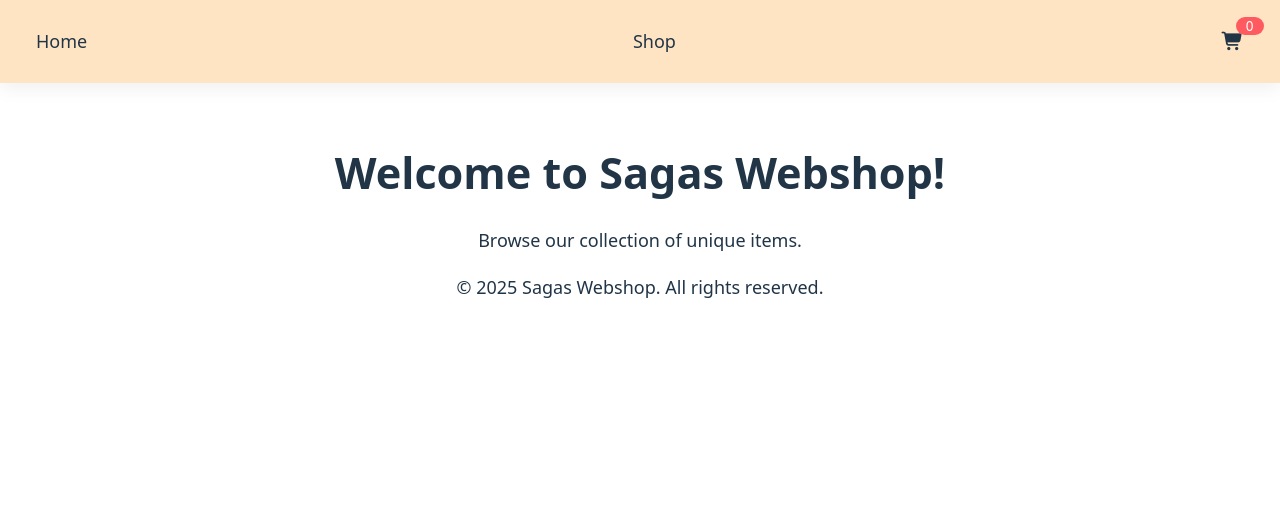
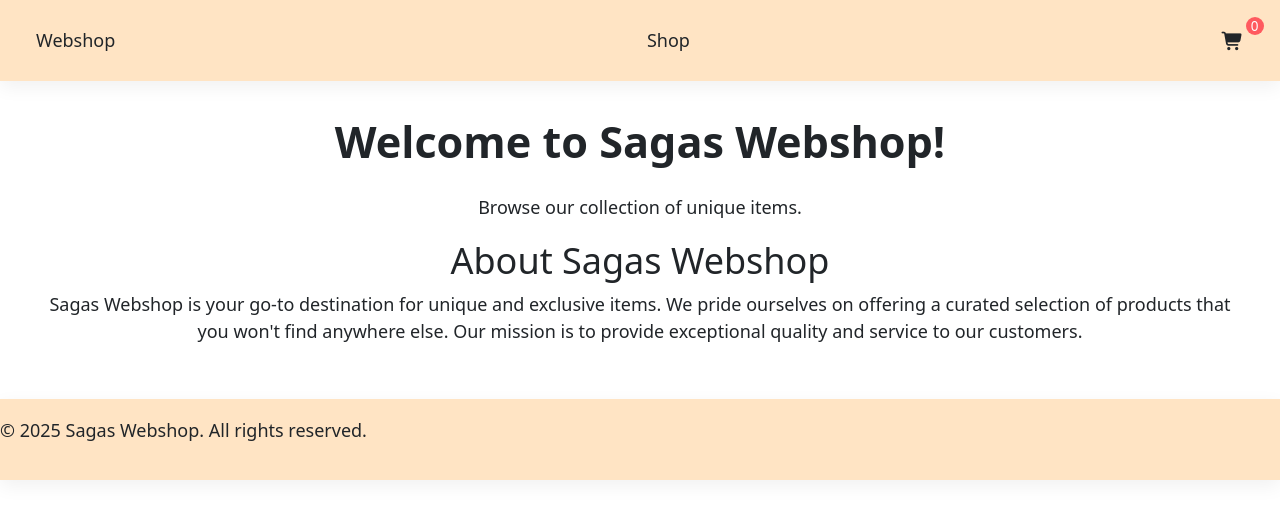
Before and after one commit to saganorth/OneBeanieADay, a website built with Vite: page index.html in a window 1280 px wide. Built offline with nearby package versions, Linux system fonts and the light colour scheme.

Commit message:
about section

```diff
--- a/package.json
+++ b/package.json
@@ -14,6 +14,7 @@
     "vite": "^7.2.6"
   },
   "dependencies": {
-    "@fortawesome/fontawesome-free": "^7.1.0"
+    "@fortawesome/fontawesome-free": "^7.1.0",
+    "bootstrap": "^5.3.8"
   }
 }
--- /dev/null
+++ b/src/components/aboutSection.ts
@@ -0,0 +1,11 @@
+
+
+export default function aboutSection() {
+    const about = document.createElement("section");
+    about.className = "about-section";
+    about.innerHTML = `
+        <h2>About Sagas Webshop</h2>
+        <p>Sagas Webshop is your go-to destination for unique and exclusive items. We pride ourselves on offering a curated selection of products that you won't find anywhere else. Our mission is to provide exceptional quality and service to our customers.</p>
+    `;
+    return about;
+}
--- /dev/null
+++ b/src/components/footer.scss
@@ -0,0 +1,18 @@
+.footer-content {
+  width: 100%;
+  background: bisque;
+  padding: 1rem 0;
+  position: sticky;
+  top: 0;
+  left: 0;
+  right: 0;
+  z-index: 1000;
+  color: inherit;
+  box-shadow: 0 6px 18px rgba(0, 0, 0, 0.06);
+  transition: box-shadow 200ms;
+}
+
+.p.footer-content p {
+  margin: 0;
+
+}
--- a/src/components/footer.ts
+++ b/src/components/footer.ts
@@ -1,7 +1,8 @@
+import "./footer.scss";
 export default function Footer() {
     const footer = document.createElement("footer");
     footer.innerHTML = `
-        <div class="bg-gray-800 text-white p-4 text-center">
+        <div class="footer-content">
             <p>&copy; 2025 Sagas Webshop. All rights reserved.</p>
         </div>
     `;
--- a/src/components/header.scss
+++ b/src/components/header.scss
@@ -21,11 +21,11 @@
 .nav-list {
   list-style: none;
   margin: 0;
-  padding: 0 1rem; /* small horizontal padding for items */
+  padding: 0 1rem;
   display: flex;
   gap: 1rem;
   align-items: center;
-  justify-content: space-between; /* push first item left, last item right */
+  justify-content: space-between;
 }
 
 .nav-item {
--- a/src/components/header.ts
+++ b/src/components/header.ts
@@ -7,7 +7,7 @@ export default function Header() {
     header.innerHTML = `
         <nav class="site-nav">
             <ul class="nav-list">
-            <li class="nav-item"><a href="/" class="nav-link">Home</a></li>
+            <li class="nav-item"><a href="/" class="nav-link">Webshop</a></li>
                 <li class="nav-item"><a href="/shop" class="nav-link">Shop</a></li>
                 <li class="nav-item">
                     <a href="/cart" class="nav-link cart-link" aria-label="View cart">
--- a/src/home/index.ts
+++ b/src/home/index.ts
@@ -1,8 +1,9 @@
+import aboutSection from "../components/aboutSection";
 
 export default function homePage() {
     const container = document.createElement("div");
     container.innerHTML = `<h1 class='text-3xl font-bold underline'>Welcome to Sagas Webshop!</h1>
 <p class='mt-4'>Browse our collection of unique items.</p>`;
+    container.appendChild(aboutSection());
     return container;
-
 }
--- a/src/main.ts
+++ b/src/main.ts
@@ -1,3 +1,4 @@
+import "bootstrap/dist/css/bootstrap.min.css";
 import "./style/style.scss";
 import "@fortawesome/fontawesome-free/css/all.min.css";
 import Header from "./components/header";
@@ -9,5 +10,5 @@ const app = document.getElementById("app");
 if (app) {
     document.body.insertBefore(Header(), app);
     app.appendChild(homePage());
-    app.appendChild(Footer());
+    document.body.appendChild(Footer());
 }
```
Also changed, not shown: src/components/hero.ts (+8 -4 lines), 1 other file.
